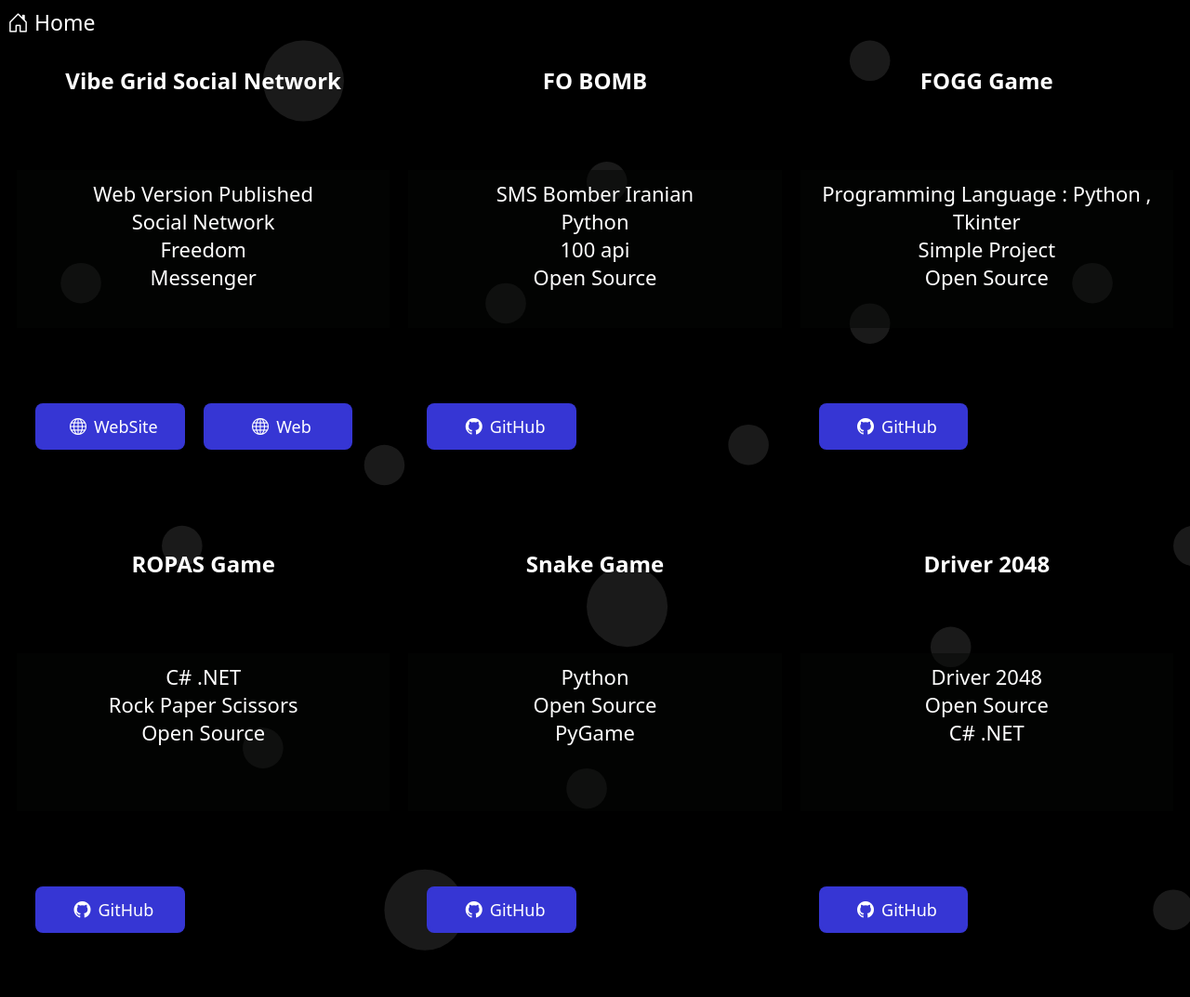
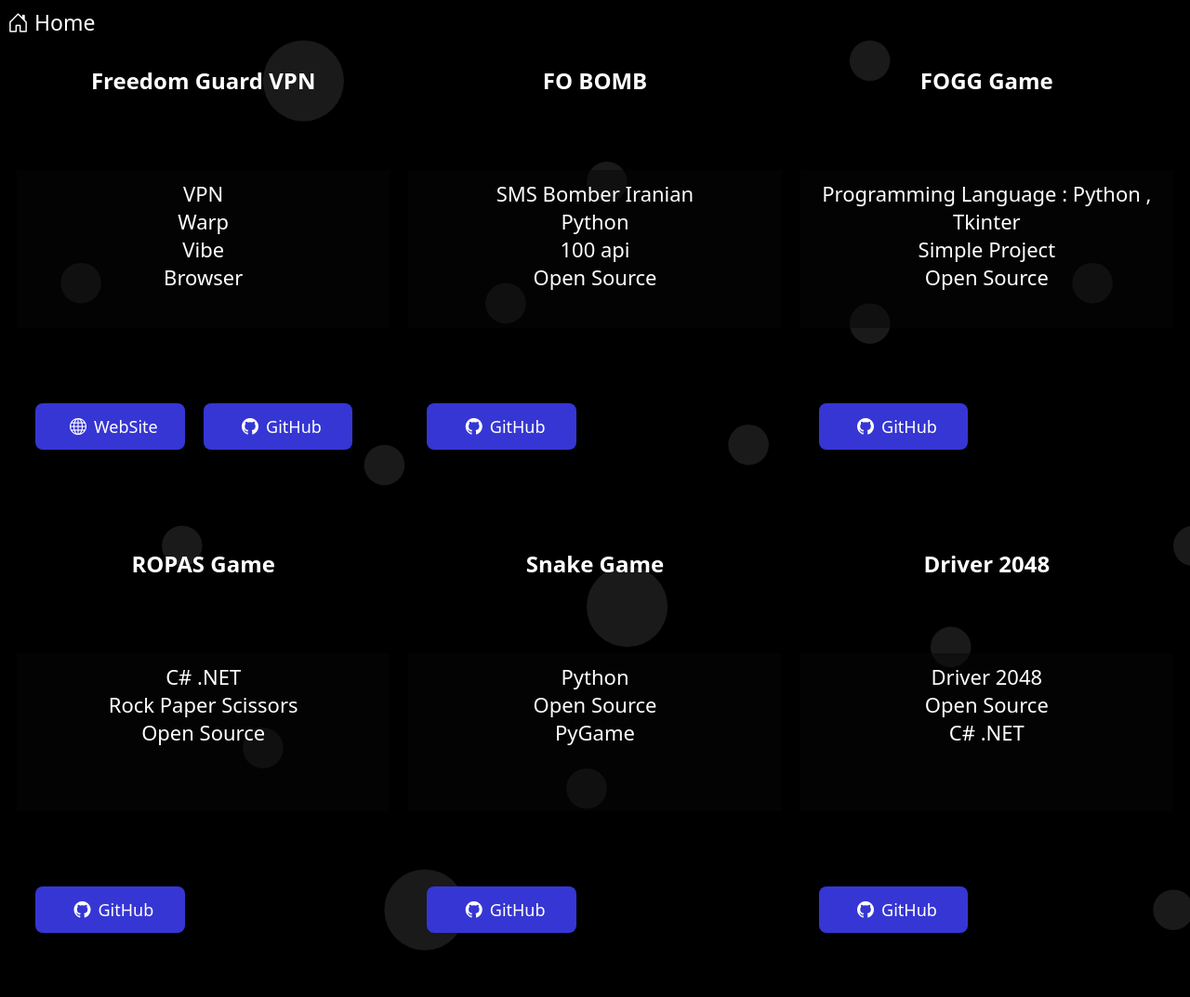
Before and after one commit to fwldom/fwldom, a plain HTML site: page Pages/Projects/index.html in a window 1280 px wide. Shown: the whole page at 93% size. Drawn offline with nearby package versions, Linux system fonts and the light colour scheme.

Commit message:
Update index.html

```diff
--- a/Pages/Projects/index.html
+++ b/Pages/Projects/index.html
@@ -16,10 +16,10 @@
     <a href="../../"><i class="bi bi-house-door"></i>  Home</a>
     <div id="Projects">
         <div id="Project" class="Project">
-            <h2>Vibe Grid Social Network</h2>
-            <p id="desc">Web Version Published <br>Social Network <br>Freedom <br>Messenger <br></p>
-            <a href="https://vibegrid.ir"><button id="btn"><i class="bi bi-globe"></i>WebSite</button></a>
-            <a href="https://web.vibegrid.ir"><button id="btn"><i class="bi bi-globe"></i>Web</button></a>
+            <h2>Freedom Guard VPN</h2>
+            <p id="desc">VPN<br>Warp <br>Vibe <br>Browser <br></p>
+            <a href="https://fwldom.github.io/Freedom"><button id="btn"><i class="bi bi-globe"></i>WebSite</button></a>
+            <a href="https://github.com/fwldom/Freedom_Guard"><button id="btn"><i class="bi bi-github"></i>GitHub</button></a>
         </div>
         <div id="Project" class="Project">
             <h2>FO BOMB</h2>
```
